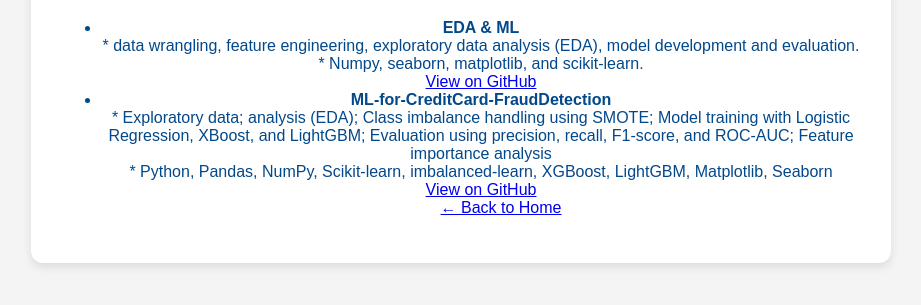
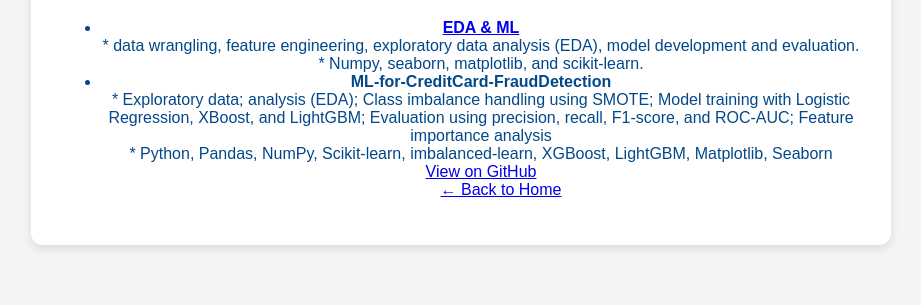
Before and after one commit to sanwinterr/Portfolio, a plain HTML site: page projects.html in a window 1280 px wide. Shown: the part 111-416 px from the top of the page, without its empty margins (179-1100 px from the left). Drawn offline with Linux system fonts and the light colour scheme.

Commit message:
projects.html

```diff
--- a/projects.html
+++ b/projects.html
@@ -11,10 +11,9 @@
 
     <ul>
          <li>
-          <strong>EDA & ML</strong><br/>
+          <strong> <a href="https://github.com/sanwinterr/EDA-ML">EDA & ML</a></strong><br/>
           * data wrangling, feature engineering, exploratory data analysis (EDA), model development and evaluation. <br>
           * Numpy, seaborn, matplotlib, and scikit-learn.<br>
-          <a href="https://github.com/sanwinterr/EDA-ML">View on GitHub</a>
          </li>
 
          <li>
```
